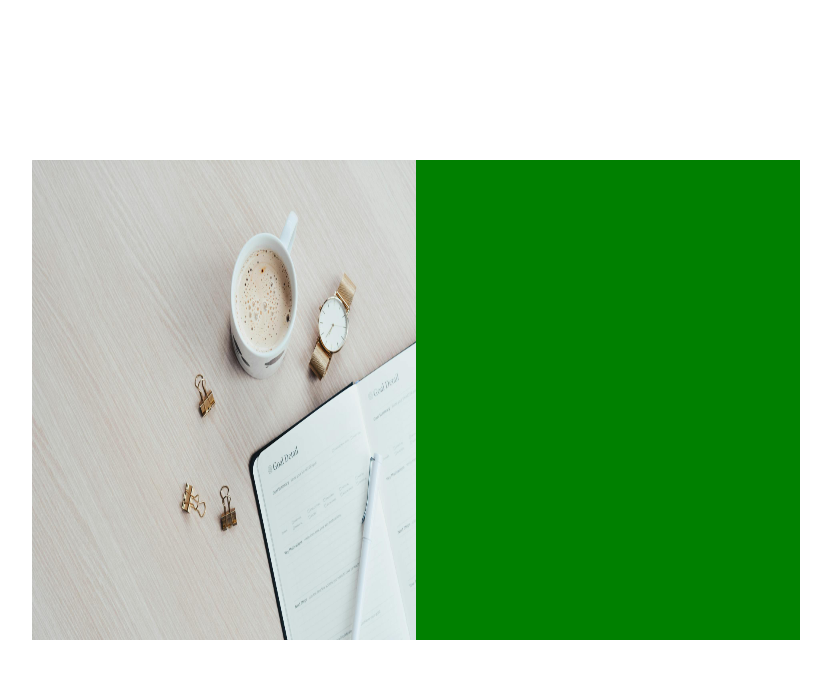
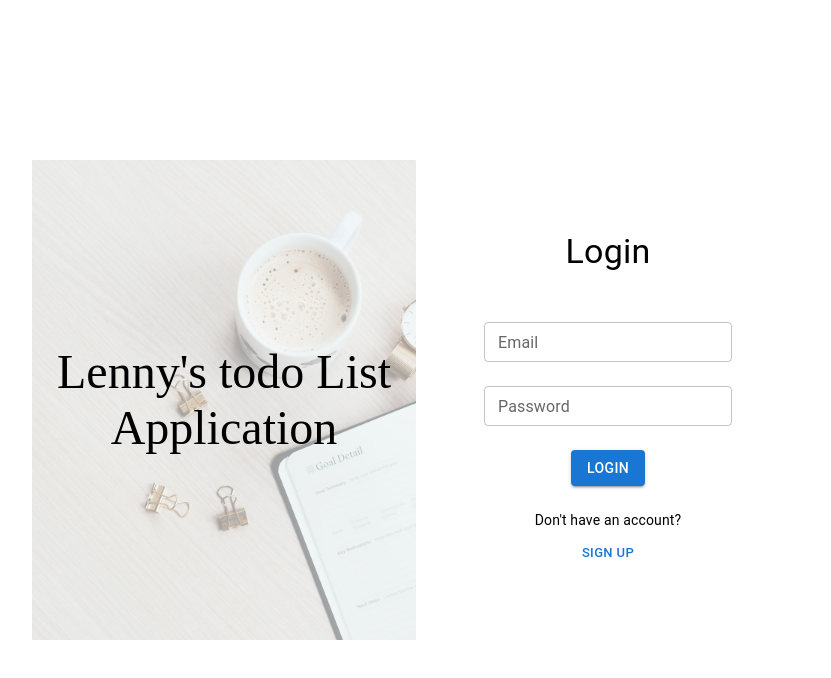
Before and after one commit to Marumo-ProG/Todo-app-nextjs, a Next.js app: page /login in a window 1280 px wide. Shown: the top 678 px of the page, without its empty margins (224-1055 px from the left). Built offline with nearby package versions, Linux system fonts and the light colour scheme.

Commit message:
login page done

```diff
--- a/src/app/login/page.js
+++ b/src/app/login/page.js
@@ -5,6 +5,8 @@ import Stack from "@mui/material/Stack";
 import Button from "@mui/material/Button";
 import Typography from "@mui/material/Typography";
 import TextField from "@mui/material/TextField";
+import CardMedia from "@mui/material/CardMedia";
+import Divider from "@mui/material/Divider";
 
 import Image from "next/image";
 
@@ -19,22 +21,73 @@ const LoginPage = () => {
 				sx={{
 					width: { xs: "100%", sm: "60%" },
 					height: "60%",
-					backgroundColor: "red",
 				}}
 			>
-				<Stack width={"100%"} height={"100%"}>
+				<Stack
+					width={"100%"}
+					height={"100%"}
+					justifyContent={"center"}
+					alignItems={"center"}
+					position={"relative"}
+				>
 					<Image
 						src={Background}
-						objectFit={"cover"}
 						quality={100}
-						style={{ height: "100%", width: "100%" }}
+						style={{
+							height: "100%",
+							width: "100%",
+							objectFit: "cover",
+							opacity: 0.4,
+							position: "absolute",
+						}}
 					/>
+					<Typography
+						variant="h3"
+						sx={{
+							textAlign: "center",
+							zIndex: 1,
+							fontFamily: "cursive",
+						}}
+					>
+						Lenny's todo List Application
+					</Typography>
 				</Stack>
 				<Stack
 					width={"100%"}
 					height={"100%"}
-					sx={{ backgroundColor: "green" }}
-				></Stack>
+					alignItems={"center"}
+					justifyContent={"center"}
+					spacing={3}
+				>
+					<Typography variant={"h4"}>Login</Typography>
+					<Divider variant="middle" />
+
+					<TextField
+						label="Email"
+						variant="outlined"
+						color="primary"
+						size="small"
+					/>
+					<TextField
+						label="Password"
+						variant="outlined"
+						color="primary"
+						size="small"
+						type="password"
+					/>
+					<Button variant="contained" color="primary">
+						Login
+					</Button>
+
+					<Stack justifySelf={"flex-end"} spacing={1}>
+						<Typography variant={"body2"}>
+							Don't have an account?
+						</Typography>
+						<Button variant={"text"} color={"primary"} size="small">
+							Sign Up
+						</Button>
+					</Stack>
+				</Stack>
 			</Stack>
 		</Stack>
 	);
```
